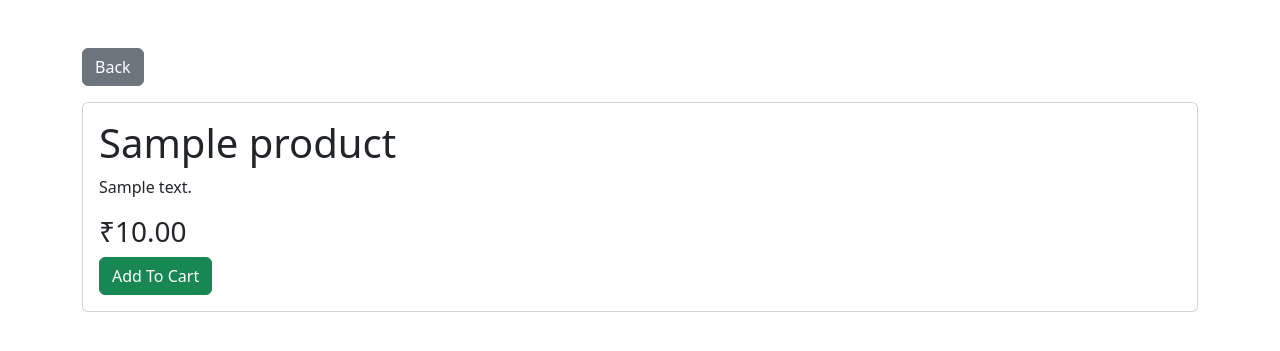
After one commit to adepat06/smart-store, a Django app: page /product/1/ in a window 1280 px wide. The commit adds this page. Shown: the top 351 px of the page. Run offline with Django 4.2, Linux system fonts and the light colour scheme; tables that the repository leaves empty hold one stand-in row (values such as "Sample post").

Commit message:
Added product detail page

```diff
--- a/products/models.py
+++ b/products/models.py
@@ -3,8 +3,15 @@ from django.db import models
 
 class Product(models.Model):
     name = models.CharField(max_length=200)
+
     description = models.TextField()
-    price = models.DecimalField(max_digits=10, decimal_places=2)
+
+    price = models.DecimalField(
+        max_digits=10,
+        decimal_places=2
+    )
+
+    image = models.URLField(blank=True)
 
     def __str__(self):
         return self.name
--- a/products/urls.py
+++ b/products/urls.py
@@ -1,6 +1,12 @@
 from django.urls import path
-from .views import product_list
+from .views import product_list, product_detail
 
 urlpatterns = [
-    path('', product_list),
+    path('', product_list, name='product_list'),
+
+    path(
+        'product/<int:product_id>/',
+        product_detail,
+        name='product_detail'
+    ),
 ]
--- a/products/views.py
+++ b/products/views.py
@@ -1,4 +1,4 @@
-from django.shortcuts import render
+from django.shortcuts import render, get_object_or_404
 from .models import Product
 
 
@@ -11,3 +11,17 @@ def product_list(request):
         'products/product_list.html',
         {'products': products}
     )
+
+
+def product_detail(request, product_id):
+
+    product = get_object_or_404(
+        Product,
+        id=product_id
+    )
+
+    return render(
+        request,
+        'products/product_detail.html',
+        {'product': product}
+    )
--- /dev/null
+++ b/templates/products/product_detail.html
@@ -0,0 +1,41 @@
+<!DOCTYPE html>
+<html>
+<head>
+
+    <title>{{ product.name }}</title>
+
+    <link href="https://cdn.jsdelivr.net/npm/bootstrap@5.3.3/dist/css/bootstrap.min.css"
+          rel="stylesheet">
+
+</head>
+
+<body>
+
+<div class="container mt-5">
+
+    <a href="/" class="btn btn-secondary mb-3">
+        Back
+    </a>
+
+    <div class="card">
+
+        <div class="card-body">
+
+            <h1>{{ product.name }}</h1>
+
+            <p>{{ product.description }}</p>
+
+            <h3>₹{{ product.price }}</h3>
+
+            <button class="btn btn-success">
+                Add To Cart
+            </button>
+
+        </div>
+
+    </div>
+
+</div>
+
+</body>
+</html>
```
Also changed, not shown: templates/products/product_list.html (+4 -3 lines), products/migrations/0002_product_image.py (added).
